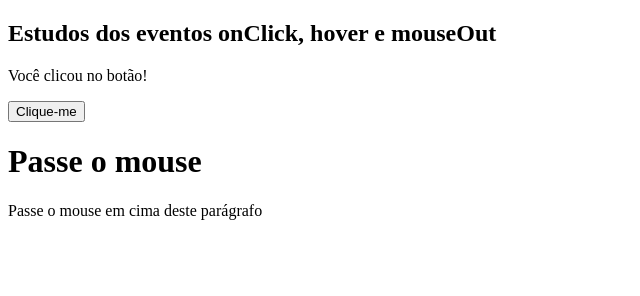
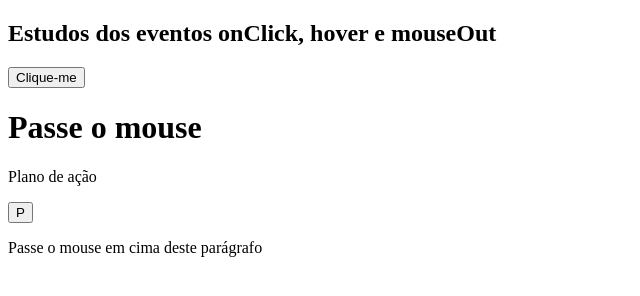
Before and after one commit to sergiovcl/Application-Events, a plain HTML site: page index.html in a window 1280 px wide. Both pictures are taken after a click on the button "Clique-me". Shown: the whole page, without its empty margins (0-640 px from the left). Drawn offline with Linux system fonts and the light colour scheme.

Commit message:
inciando pdca

```diff
--- a/application.js
+++ b/application.js
@@ -13,3 +13,10 @@ document.getElementById("color").onmouseout = function () { mouseOut() };
 function mouseOut() {
     document.getElementById("color").style.color = "black";
 }
+
+
+document.getElementById("clique").addEventListener("click", onClickBtn);
+
+function onClickBtn() {
+    document.getElementById("msgm").innerHTML = "Plano de ação";
+}
--- a/index.html
+++ b/index.html
@@ -16,6 +16,8 @@
     <!--p onmouseover="alert('Evento Hover feito com sucesso')">Passe o mouse em cima</p-->
     <h1 id="color">Passe o mouse</h1>
 
+    <p id="msgm"></p>
+    <button id="clique">P</button>
 
     <p mouseover="">Passe o mouse em cima deste parágrafo
     </p>
```
